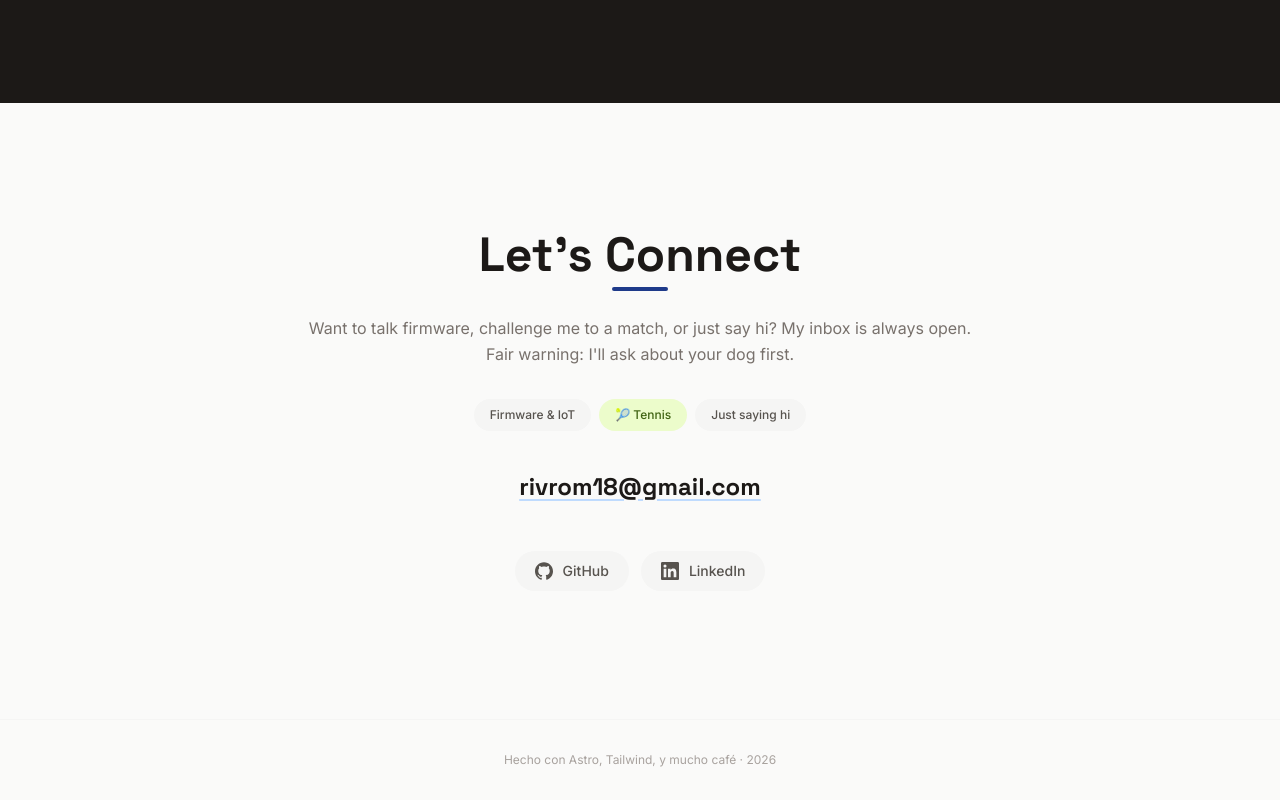
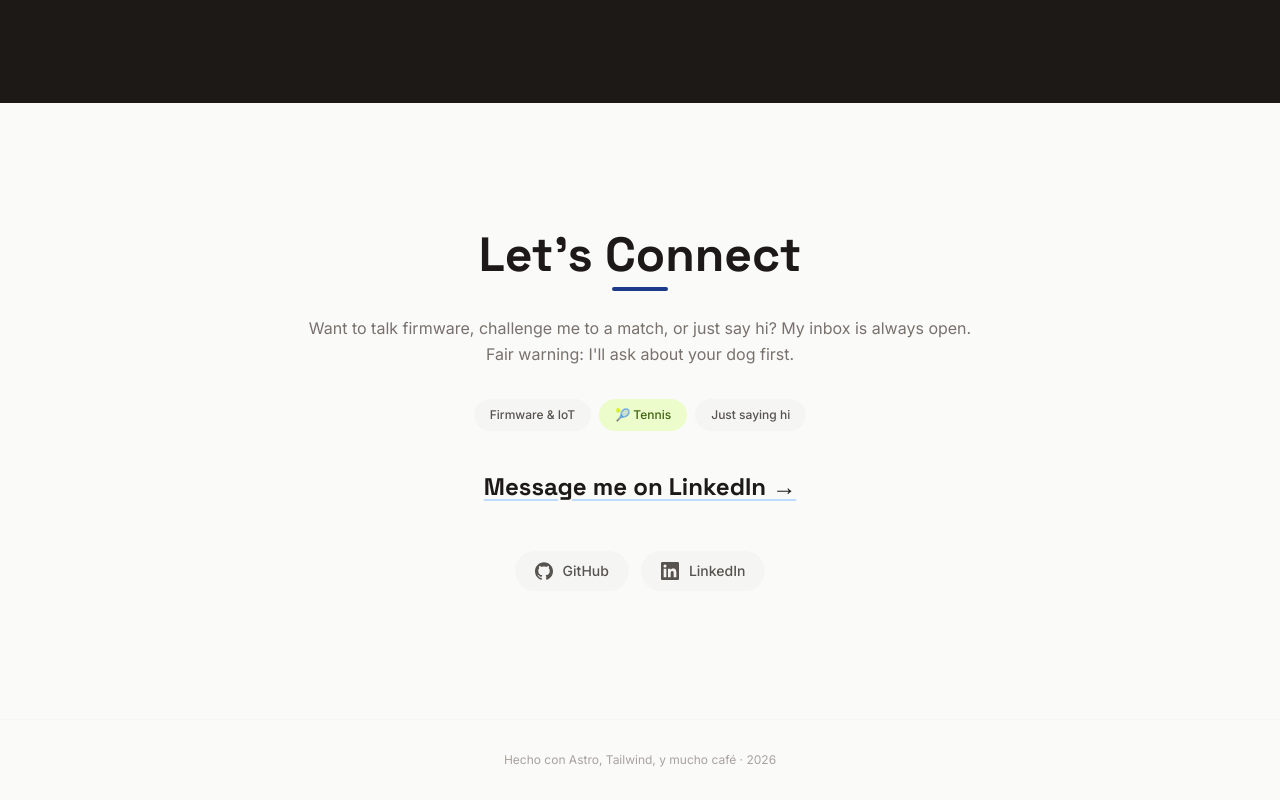
Before and after one commit to rrivaden03/rrivaden03.github.io, an Astro site: page / in a window 1280 px wide. Shown: the part 6287-7087 px from the top of the page. Built offline with nearby package versions, Linux system fonts and the light colour scheme; Astro itself is replaced by a stand-in of ours.

Commit message:
Change get in touch portion

```diff
--- a/src/components/Contact.astro
+++ b/src/components/Contact.astro
@@ -19,13 +19,12 @@ import { site } from '../data/content';
       </div>
 
       <a
-        id="contact-email"
-        href="#"
-        data-u="rivrom18"
-        data-d="gmail.com"
+        href={site.social.linkedin}
+        target="_blank"
+        rel="noopener"
         class="inline-block font-display text-xl md:text-2xl font-bold text-stone-900 hover:text-blue-900 transition-colors underline underline-offset-4 decoration-blue-200 hover:decoration-blue-900 mb-12"
       >
-        ✉ get in touch
+        Message me on LinkedIn →
       </a>
     </div>
 
@@ -52,15 +51,6 @@ import { site } from '../data/content';
   </div>
 </section>
 
-<script>
-  const el = document.getElementById('contact-email') as HTMLAnchorElement | null;
-  if (el) {
-    const addr = el.dataset.u + '@' + el.dataset.d;
-    el.href = 'mailto:' + addr;
-    el.textContent = addr;
-  }
-</script>
-
 <footer class="py-8 border-t border-stone-100 text-center">
   <p class="font-body text-xs text-stone-400">
     Hecho con Astro, Tailwind, y mucho café · {new Date().getFullYear()}
```
